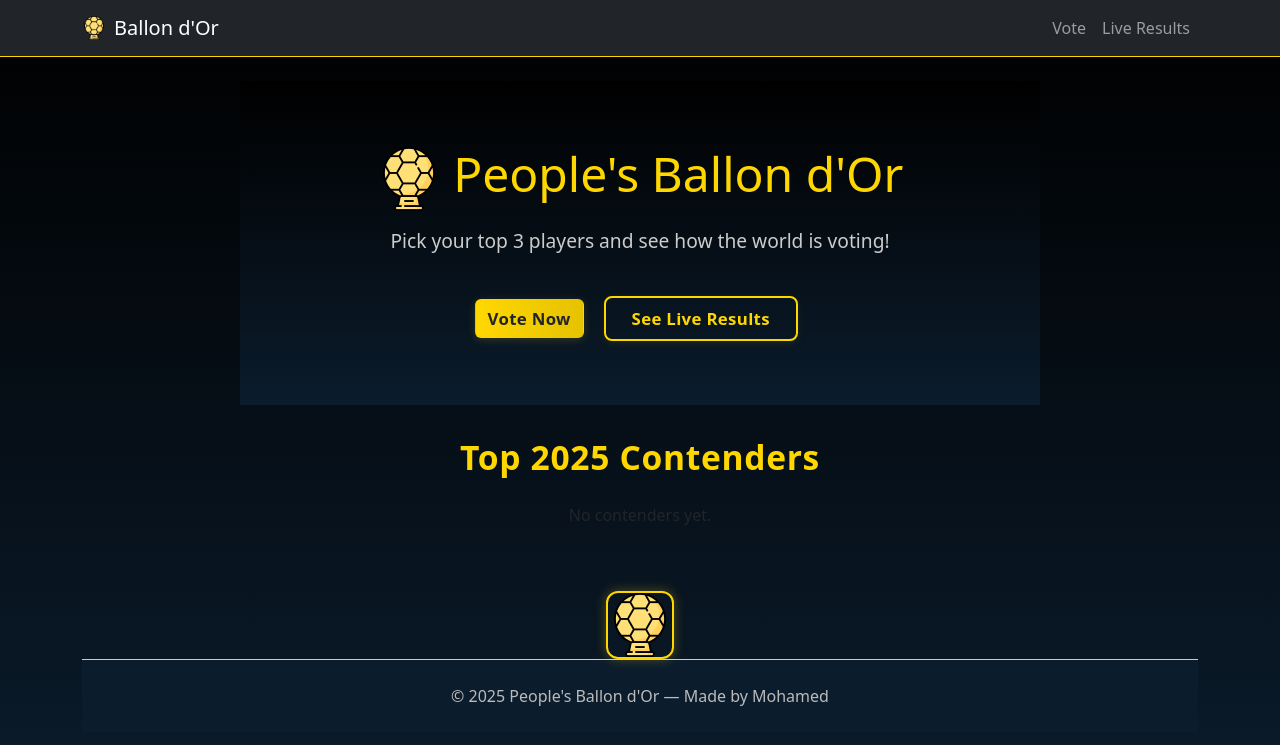
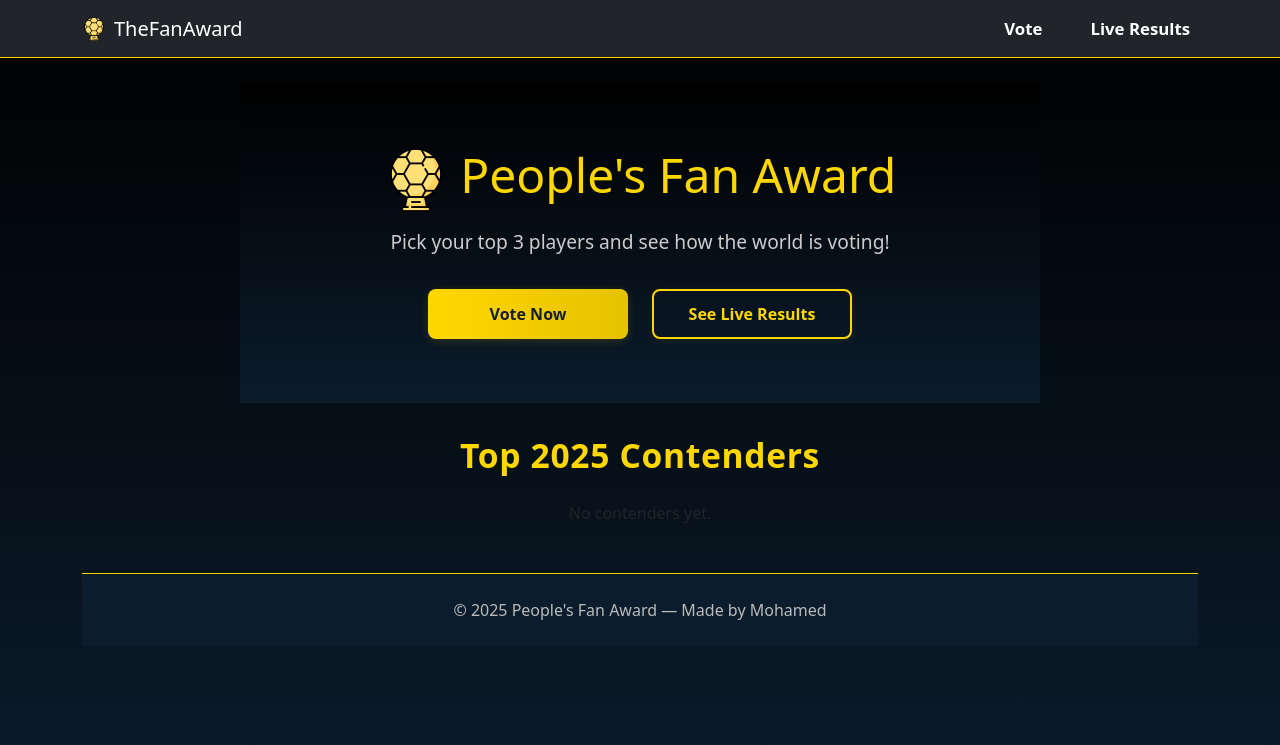
Before and after one commit to MSH1019/Ballon-d-or, a Django app: page / in a window 1280 px wide. Shown: the top 745 px of the page. Run offline with Django 5.2, Linux system fonts and the light colour scheme; data that the repository does not hold is empty; parts of the project's set-up code (start-up, migrations or seed data) failed here and were passed over; some libraries are stand-ins or nearby versions.

Commit message:
Finished basic styling for the homepage. Made main.css more organised

```diff
--- a/static/css/main.css
+++ b/static/css/main.css
@@ -61,51 +61,65 @@ body {
   margin-bottom: 2rem;
 }
 
-/* Hero buttons: Ensure full styling */
-.hero-buttons .btn {
-  opacity: 1 !important;
-  filter: none !important;
+.navbar-nav .nav-link {
+  color: #fff !important;
   font-size: 1.05rem;
   font-weight: 600;
-  letter-spacing: 0.02em;
-  margin-top: 0.5rem;
-  margin-right: 0.5rem;
+  margin-left: 2rem;
+  transition: color 0.2s ease;
+}
+
+.navbar-nav .nav-link:hover {
+  color: #ffd700 !important;
 }
 
 
-.gold-btn {
+/* Container for the buttons */
+.hero-buttons {
+  display: flex;
+  justify-content: center;
+  gap: 1rem;
+}
+
+/* Gold "Vote Now" button */
+.hero-buttons .gold-btn {
   background: linear-gradient(90deg, #ffd700, #e6c200);
   color: #181d2a;
   border: none;
   border-radius: 8px;
   font-weight: 600;
-  box-shadow: 0 2px 8px 0 rgba(255, 215, 0, 0.09);
+  box-shadow: 0 2px 8px rgba(255, 215, 0, 0.16);
   transition: filter 0.12s;
+  width: 200px;
+  height: 50px;
+  display: flex;
+  align-items: center;
+  justify-content: center;
+  text-decoration: none;
 }
 
-.gold-btn:hover {
+.hero-buttons .gold-btn:hover {
   filter: brightness(1.08);
 }
 
-.gold-btn, #see-more {
-  box-shadow: 0 2px 8px rgba(255, 215, 0, 0.16);
-  font-weight: 600;
-}
-
-.outline-btn {
+/* Outline "See Live Results" button */
+.hero-buttons .outline-btn {
   border: 2px solid #ffd700;
   color: #ffd700;
   background: transparent;
   border-radius: 8px;
   font-weight: 600;
-  padding: 0.5rem 1.6rem;
-  margin-left: 0.5rem;
   box-shadow: 0 2px 8px rgba(255, 215, 0, 0.08);
-  opacity: 1;
   transition: background 0.12s, color 0.12s;
+  width: 200px;
+  height: 50px;
+  display: flex;
+  align-items: center;
+  justify-content: center;
+  text-decoration: none;
 }
 
-.outline-btn:hover {
+.hero-buttons .outline-btn:hover {
   background: #ffd700;
   color: #181d2a;
 }
@@ -294,9 +308,25 @@ body {
 }
 
 #see-more {
+  background: linear-gradient(90deg, #ffd700, #e6c200);
+  color: #181d2a;
+  border: none;
+  border-radius: 8px;
+  font-weight: 600;
+  box-shadow: 0 2px 8px rgba(255, 215, 0, 0.16);
+  transition: filter 0.12s;
+  width: 200px;
+  height: 50px;
+  display: flex;
+  align-items: center;
+  justify-content: center;
+  text-decoration: none;
+  cursor: pointer;
   margin: 1rem auto;
-  display: block;
-  width: fit-content;  /* Center button */
+}
+
+#see-more:hover {
+  filter: brightness(1.08);
 }
 
 
--- a/templates/ballon_dor/base.html
+++ b/templates/ballon_dor/base.html
@@ -16,7 +16,7 @@
       <div class="container">
         <a class="navbar-brand d-flex align-items-center gap-2" href="{% url 'home' %}">
           <img src="{% static 'images/trophy.png' %}" alt="Trophy Icon" width="24" height="24">
-          Ballon d'Or
+          TheFanAward
         </a>
 
         <div class="navbar-nav">
--- a/templates/ballon_dor/home.html
+++ b/templates/ballon_dor/home.html
@@ -8,7 +8,7 @@
   <div class="hero">
     <h1 class="hero-title">
       <img src="{% static 'images/main.jpg' %}" alt="Ballon d'Or Trophy" class="hero-icon">
-      People's Ballon d'Or
+      People's Fan Award
     </h1>
 
     <p class="hero-subtitle">Pick your top 3 players and see how the world is voting!</p>
@@ -36,12 +36,10 @@
     {% endif %}
   </div>
 
-  <div class="image-section">
-    <img src="{% static 'images/main.jpg' %}" alt="Ballon d'Or Trophy" class="main-image">
-  </div>
+
 
   <footer class="footer">
-    © 2025 People's Ballon d'Or — Made by Mohamed
+    © 2025 People's Fan Award — Made by Mohamed
   </footer>
 
   <script>
```
